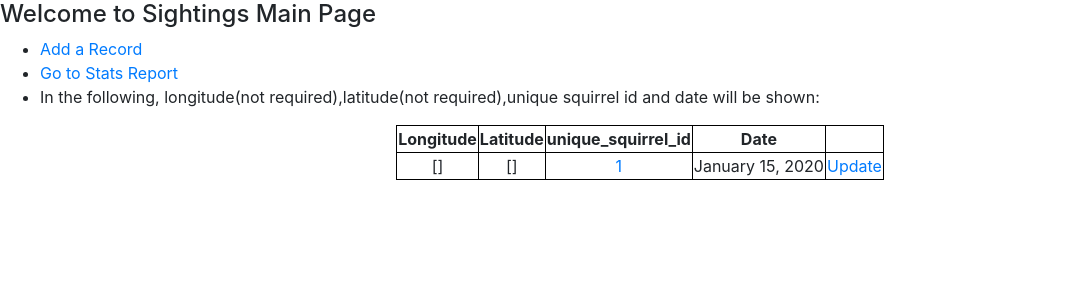
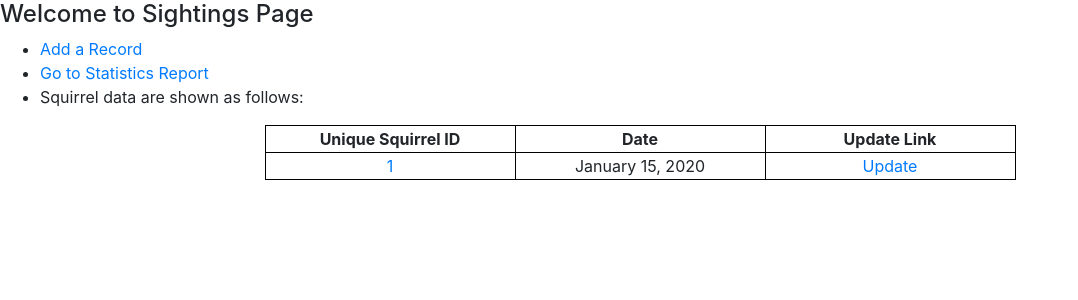
Before and after one commit to Zongqian167/Squirrel-Tracker-a-visulization-web-application-of-tracking-squirrels, a Django app: template sightings/templates/sightings/sightings.html in a window 1280 px wide. Shown: the top 300 px of the page, without its empty margins (0-1078 px from the left). Run offline with Django 3.2, Linux system fonts and the light colour scheme; the template is opened without the code that fills it: most values are stand-ins (such as "Sample title", 1, 10 or a date in 2020); some libraries are stand-ins or nearby versions.

Commit message:
adjust html format

```diff
--- a/sightings/templates/sightings/add.html
+++ b/sightings/templates/sightings/add.html
@@ -12,7 +12,7 @@
         </head>
 
 	<body>
-	    <h4>Welcome to Add Squirrel Sightings Page</h4>
+	    <h4>Welcome to Add Page</h4>
             <!-- Optional JavaScript -->
             <!-- jQuery first, then Popper.js, then Bootstrap JS -->
 	    <script src="https://code.jquery.com/jquery-3.2.1.slim.min.js" integrity="sha384-KJ3o2DKtIkvYIK3UENzmM7KCkRr/rE9/Qpg6aAZGJwFDMVNA/GpGFF93hXpG5KkN" crossorigin="anonymous"></script>
@@ -21,8 +21,7 @@
 
 
 	  <ul>
-   	    <li><a href="/sightings/">Go to Sightings</a></li>
-	    <li><a href="/map/">Go to Map</a></li>
+   	    <li><a href="/sightings/">Go to Sightings Page</a></li>
 	  </ul>
 
 	  <form action="." method="post">
--- a/sightings/templates/sightings/sightings.html
+++ b/sightings/templates/sightings/sightings.html
@@ -12,7 +12,7 @@
 
 
   <body>
-	  <h4>Welcome to Sightings Main Page</h4>
+	  <h4>Welcome to Sightings Page</h4>
 
 	  <!-- Optional JavaScript -->
           <!-- jQuery first, then Popper.js, then Bootstrap JS -->
@@ -22,8 +22,8 @@
 
 		<ul>
 	             <li><a href="/sightings/add">Add a Record</a></li>
-		     <li><a href="/sightings/stats">Go to Stats Report</a></li>
-	 	     <li>In the following, longitude(not required),latitude(not required),unique squirrel id and date will be shown:</li>
+		     <li><a href="/sightings/stats">Go to Statistics Report</a></li>
+	 	     <li>Squirrel data are shown as follows:</li>
 	       </ul>
 	 <style>
 		table{
@@ -35,7 +35,7 @@
 		}
 
 		td,th{
-		    height:10px;
+		    width:250px;
 		    text-align:center;
 		}
 	 </style>
@@ -45,16 +45,13 @@
 	  <table align="center" style="width:100">
 
 		<tr>
-		  <th>Longitude</th>
-		  <th>Latitude</th>
-		  <th>unique_squirrel_id</th>
+		  <th>Unique Squirrel ID</th>
 		  <th>Date</th>
+		  <th>Update Link</th>
 		</tr>
 
 	  <tbody>{% for sighting in sightings_data %}
 		<tr>
-		  <td>{{sighting.longitude}}</td>
-		  <td>{{sighting.latitude}}</td>
 		  <td><a href="/sightings/{{sighting.unique_squirrel_id}}/">{{sighting.unique_squirrel_id}}</a></td>
 		  <td nowrap="nowrap">{{sighting.date|date:"F j, Y"}}</td>
 		  <td><a href="/sightings/{{sighting.unique_squirrel_id}}/">Update</a></td>
--- a/sightings/templates/sightings/update.html
+++ b/sightings/templates/sightings/update.html
@@ -19,8 +19,7 @@
     <script src="https://maxcdn.bootstrapcdn.com/bootstrap/4.0.0/js/bootstrap.min.js" integrity="sha384-JZR6Spejh4U02d8jOt6vLEHfe/JQGiRRSQQxSfFWpi1MquVdAyjUar5+76PVCmYl" crossorigin="anonymous"></script>
 
       <ul>
-	      <li><a href="/sightings">Back to Sightings</a></li>
-              <li><a href="/map">Back to Map</a></li>
+	      <li><a href="/sightings">Back to Sightings Page</a></li>
       </ul>
       <form action="." method="post">
 		  {% csrf_token %}
```
Also changed, not shown: sightings/templates/sightings/stats.html (+5 -6 lines).
